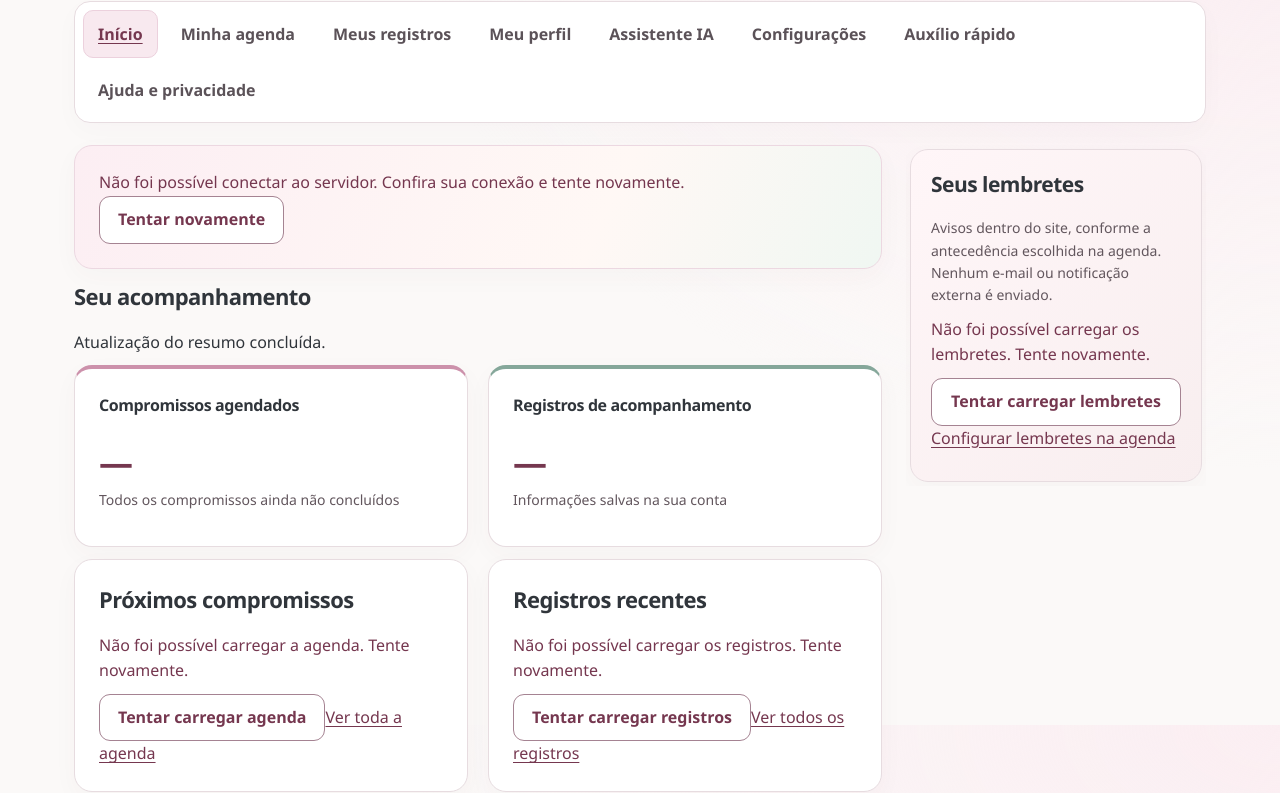
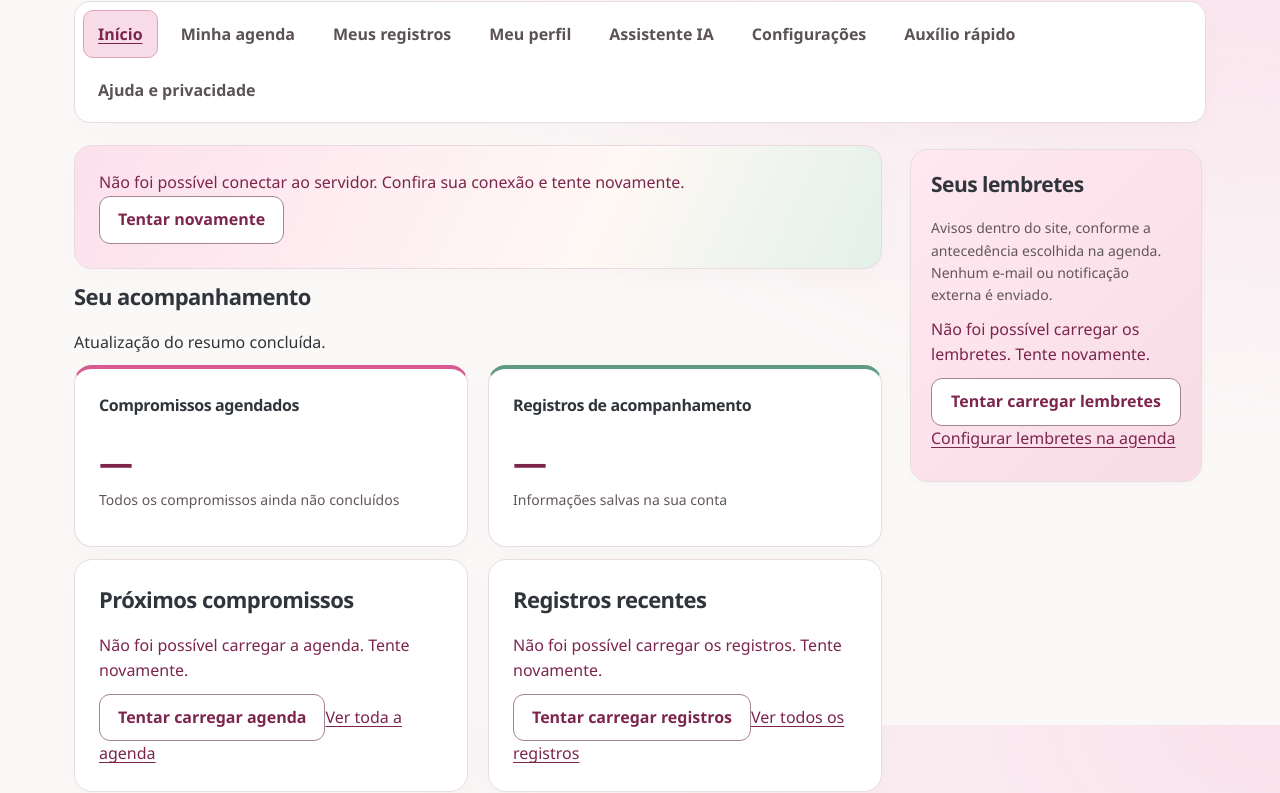
Before and after one commit to Renat0Net0/GestarBem, a plain HTML site: page frontend/account.html in a window 1280 px wide. Shown: the part 75-868 px from the top of the page. Drawn offline with Linux system fonts and the light colour scheme; no server answers.

Commit message:
Intensifica tons de rosa e verde no tema compartilhado

```diff
--- a/frontend/theme.css
+++ b/frontend/theme.css
@@ -1,11 +1,11 @@
 /* Shared GestarBem identity, based on the supplied visual reference.
    Local fonts avoid third-party requests. Loaded after page styles. */
 :root{
- --ink:#30353b;--muted:#62565d;--green:#95516e;--light:#f8e9ef;
- --cream:#fbf9f8;--border:#a58392;--rose:#fceef3;
- --brand-primary:#95516e;--brand-hover:#793c57;--brand-deep:#75374f;
- --brand-soft:#f8e9ef;--surface:#fff;--surface-border:#e7dce0;
- --sage:#85a79a;--focus:#743650;
+ --ink:#30353b;--muted:#62565d;--green:#a53868;--light:#f8dce8;
+ --cream:#fbf9f8;--border:#a58392;--rose:#fce0ec;
+ --brand-primary:#a53868;--brand-hover:#86264f;--brand-deep:#7c254d;
+ --brand-soft:#f8dce8;--surface:#fff;--surface-border:#e7dce0;
+ --sage:#5f9b84;--focus:#7c254d;
  --font-body:"Segoe UI",Arial,Helvetica,sans-serif;
  --font-greeting:Georgia,"Times New Roman",serif;
 }
@@ -17,9 +17,9 @@ a{color:var(--brand-deep)}
 button,.button{font-weight:650}
 :where(input,select,textarea){accent-color:var(--brand-primary)}
 @media screen{
- body{background:radial-gradient(ellipse at top right,#fbeef2 0,transparent 48%),var(--cream);background-attachment:fixed}
+ body{background:radial-gradient(ellipse at top right,#f9e2ec 0,transparent 48%),var(--cream);background-attachment:fixed}
  .brand,.auth-shell>.brand{font-weight:750;color:#633e4d;letter-spacing:-.055em}
- .mark{background:linear-gradient(145deg,#c97f9e,#95516e);color:white;font-family:var(--font-greeting);border-radius:50% 50% 38% 50%;box-shadow:0 3px 10px #75374f14}
+ .mark{background:linear-gradient(145deg,#dc6797,#a53868);color:white;font-family:var(--font-greeting);border-radius:50% 50% 38% 50%;box-shadow:0 3px 10px #7c254d14}
  button,.button{background:var(--brand-primary);border-color:var(--brand-primary);color:white;border-radius:11px}
  button:hover,.button:hover{background:var(--brand-hover);border-color:var(--brand-hover);color:white}
  button.secondary,.button.secondary{background:var(--surface);color:var(--brand-deep);border-color:var(--border)}
@@ -27,37 +27,37 @@ button,.button{font-weight:650}
  button:disabled,textarea:disabled,input:disabled,select:disabled{background:#f0ebed;color:var(--muted);border-color:var(--border)}
  .auth-shell .field-error,.auth-shell #auth-error,.dashboard-shell [role="alert"],.agenda-shell #agenda-error,.agenda-shell #event-error,#form-error{color:var(--brand-deep)}
  .card,.stat,.agenda-shell #events-list>.event{background:var(--surface);border:1px solid var(--surface-border);border-radius:18px;box-shadow:0 8px 26px #633e4d08}
- .dashboard-welcome,.hero{background:linear-gradient(115deg,#fceef3 0%,#fff8f5 65%,#f0f7f2 100%);border-color:#ecd8e1}
- .dashboard-welcome #account-name,.hero h2{font-family:var(--font-greeting);color:#82445e;font-weight:700;letter-spacing:-.025em}
- .dashboard-stats .card{border-top:4px solid #cc91ab}
+ .dashboard-welcome,.hero{background:linear-gradient(115deg,#fce0ec 0%,#fff8f5 65%,#e2f1e8 100%);border-color:#ecd8e1}
+ .dashboard-welcome #account-name,.hero h2{font-family:var(--font-greeting);color:#922b57;font-weight:700;letter-spacing:-.025em}
+ .dashboard-stats .card{border-top:4px solid #d65b91}
  .dashboard-stats .card:nth-child(2){border-top-color:var(--sage)}
  .dashboard-stats .card strong{color:var(--brand-deep)}
- .dashboard-ai,.ai-space{background:linear-gradient(135deg,#fff,#fdf2f6);border-color:var(--surface-border)}
- .dashboard-shell .reminders-sidebar .card,.side-note{background:linear-gradient(135deg,#fff6f8,#f8eeef);border-color:var(--surface-border)}
+ .dashboard-ai,.ai-space{background:linear-gradient(135deg,#fff,#fce5ef);border-color:var(--surface-border)}
+ .dashboard-shell .reminders-sidebar .card,.side-note{background:linear-gradient(135deg,#ffe8f0,#f8dce6);border-color:var(--surface-border)}
  .dashboard-item,.event,.summary-entry,details{border-bottom-color:var(--surface-border)}
  .agenda-shell #events-list>.event .actions{border-top-color:var(--surface-border)}
  .tag,.demo,.date,.ai-topics>div,.ai-preview{background:var(--brand-soft);color:var(--brand-deep)}
- .note,.warning,.attention-result,#symptom-warning{background:#fff0f4;border-color:var(--border);color:var(--ink)}
+ .note,.warning,.attention-result,#symptom-warning{background:#ffe3ed;border-color:var(--border);color:var(--ink)}
  #symptom-warning{border:2px solid var(--brand-deep);border-radius:12px;padding:14px}
  .attention-result h3{color:var(--brand-deep)}
  .dashboard-shell .attention-choice{background:var(--brand-soft)}
  .auth-shell .attention-choice input{accent-color:var(--brand-primary)}
  .progress{background:#ead8e0}.progress span{background:var(--brand-primary)}
  .ai-placeholder{background:white;border-color:var(--border)}
- .gestation{border-color:var(--surface-border);box-shadow:0 6px 20px #75374f08}
+ .gestation{border-color:var(--surface-border);box-shadow:0 6px 20px #7c254d08}
  .account-navigation,.auth-shell>nav{background:var(--surface);border:1px solid var(--surface-border);border-radius:16px;padding:8px;box-shadow:0 8px 26px #633e4d06}
  .account-navigation a,.auth-shell>nav a{font-weight:650;color:#5b5258;border:1px solid transparent;border-radius:10px}
- .account-navigation a:hover,.auth-shell>nav a:hover{background:#fcf3f6;color:var(--brand-deep)}
- .account-navigation a[aria-current="page"],.auth-shell>nav a[aria-current="page"]{background:var(--brand-soft);border-color:#ecd1dd;color:var(--brand-deep)}
+ .account-navigation a:hover,.auth-shell>nav a:hover{background:#fce5ef;color:var(--brand-deep)}
+ .account-navigation a[aria-current="page"],.auth-shell>nav a[aria-current="page"]{background:var(--brand-soft);border-color:#dca3bb;color:var(--brand-deep)}
  input,select,textarea{background:var(--surface);border-color:var(--border);color:var(--ink);border-radius:9px}
  dialog{background:var(--surface);border-color:var(--surface-border);box-shadow:0 16px 60px #633e4d24}
  dialog::backdrop{background:#40253199}
  .calendar-table th{background:var(--brand-soft);color:var(--ink)}
  .auth-shell .calendar-day{background:white;color:var(--ink);border-color:transparent;box-shadow:none;text-decoration:none}
- .auth-shell .calendar-day:hover{background:#fcf3f6;color:var(--ink)}
+ .auth-shell .calendar-day:hover{background:#fce5ef;color:var(--ink)}
  .auth-shell .calendar-day.is-today{border-color:var(--brand-primary)}
  .auth-shell .calendar-day[aria-pressed="true"]{background:var(--brand-soft);border:2px solid var(--brand-deep);box-shadow:none;text-decoration:none}
- .calendar-day .calendar-preview{background:#f5e5ec;color:var(--brand-deep)}
+ .calendar-day .calendar-preview{background:#f7d6e5;color:var(--brand-deep)}
  .calendar-day .calendar-event-time{color:var(--muted)}
  .calendar-day span{text-decoration:none}
  #measurements-plot svg{background:white}
```
